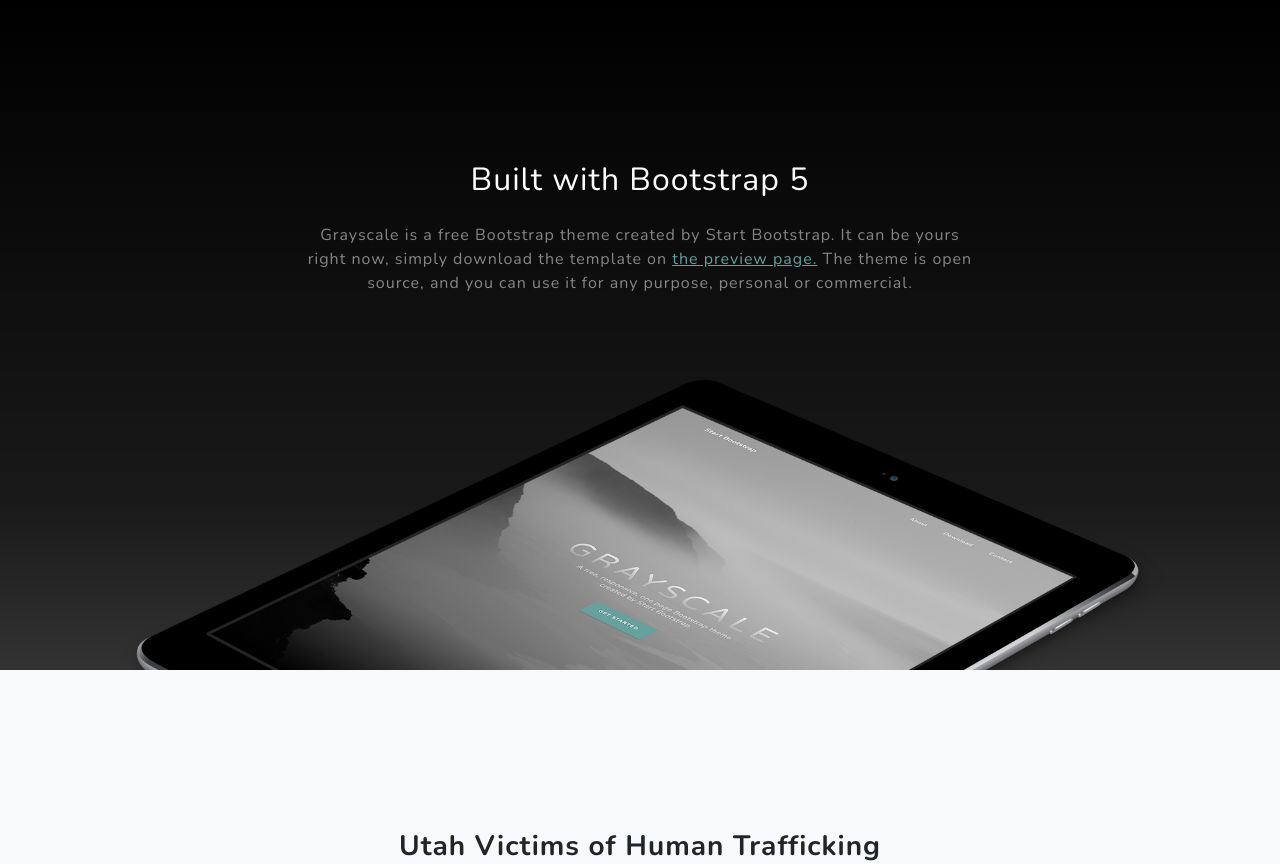
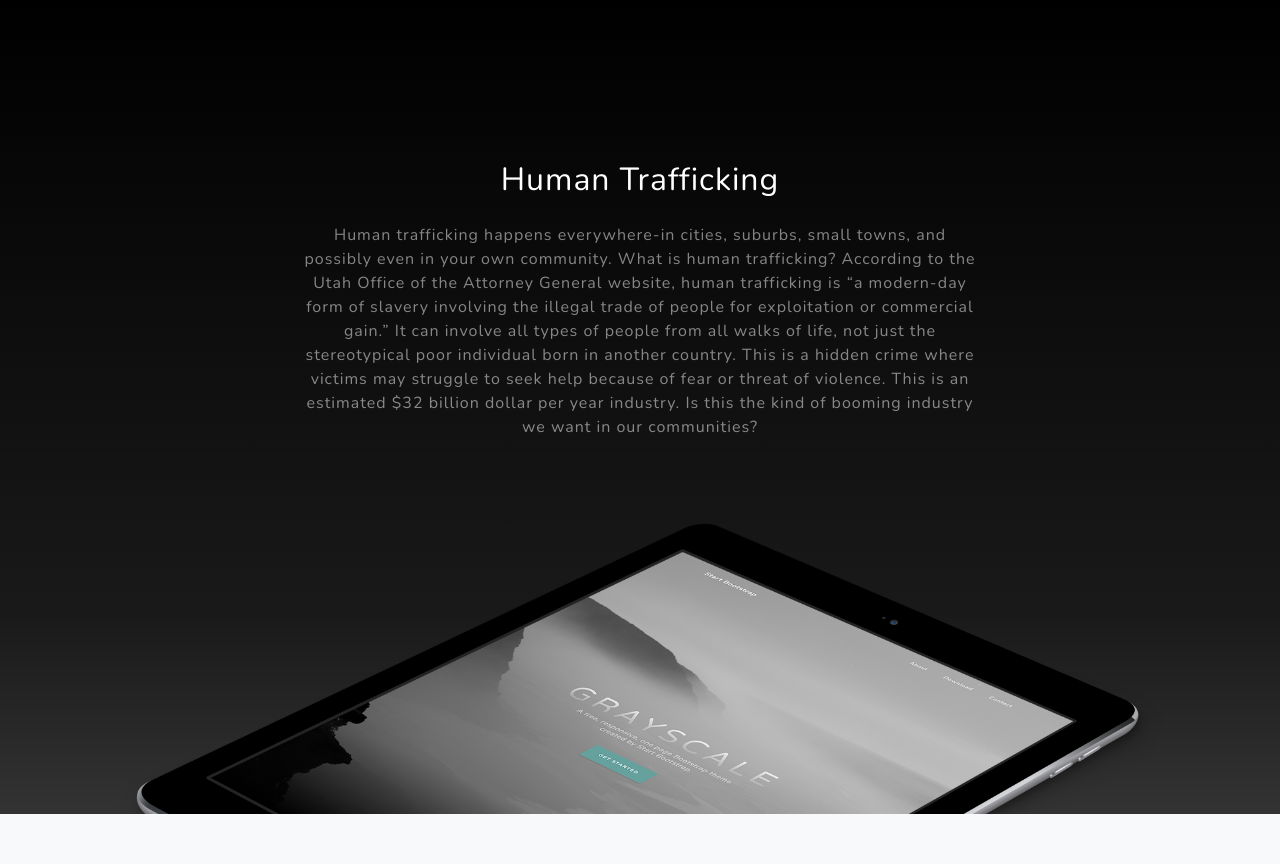
Before and after one commit to rbhawkins999/missingPersons, a Django app: page / in a window 1280 px wide. Shown: the part 799-1663 px from the top of the page. Run offline with Django 4.2, Linux system fonts and the light colour scheme; some libraries are stand-ins or nearby versions.

Commit message:
Human Trafficking Paragraph

```diff
--- a/templates/persons/index.html
+++ b/templates/persons/index.html
@@ -52,11 +52,9 @@
             <div class="container px-4 px-lg-5">
                 <div class="row gx-4 gx-lg-5 justify-content-center">
                     <div class="col-lg-8">
-                        <h2 class="text-white mb-4">Built with Bootstrap 5</h2>
+                        <h2 class="text-white mb-4">Human Trafficking</h2>
                         <p class="text-white-50">
-                            Grayscale is a free Bootstrap theme created by Start Bootstrap. It can be yours right now, simply download the template on
-                            <a href="https://startbootstrap.com/theme/grayscale/">the preview page.</a>
-                            The theme is open source, and you can use it for any purpose, personal or commercial.
+                            Human trafficking happens everywhere-in cities, suburbs, small towns, and possibly even in your own community. What is human trafficking? According to the Utah Office of the Attorney General website, human trafficking is “a modern-day form of slavery involving the illegal trade of people for exploitation or commercial gain.” It can involve all types of people from all walks of life, not just the stereotypical poor individual born in another country. This is a hidden crime where victims may struggle to seek help because of fear or threat of violence. This is an estimated $32 billion dollar per year industry. Is this the kind of booming industry we want in our communities?
                         </p>
                     </div>
                 </div>
```
